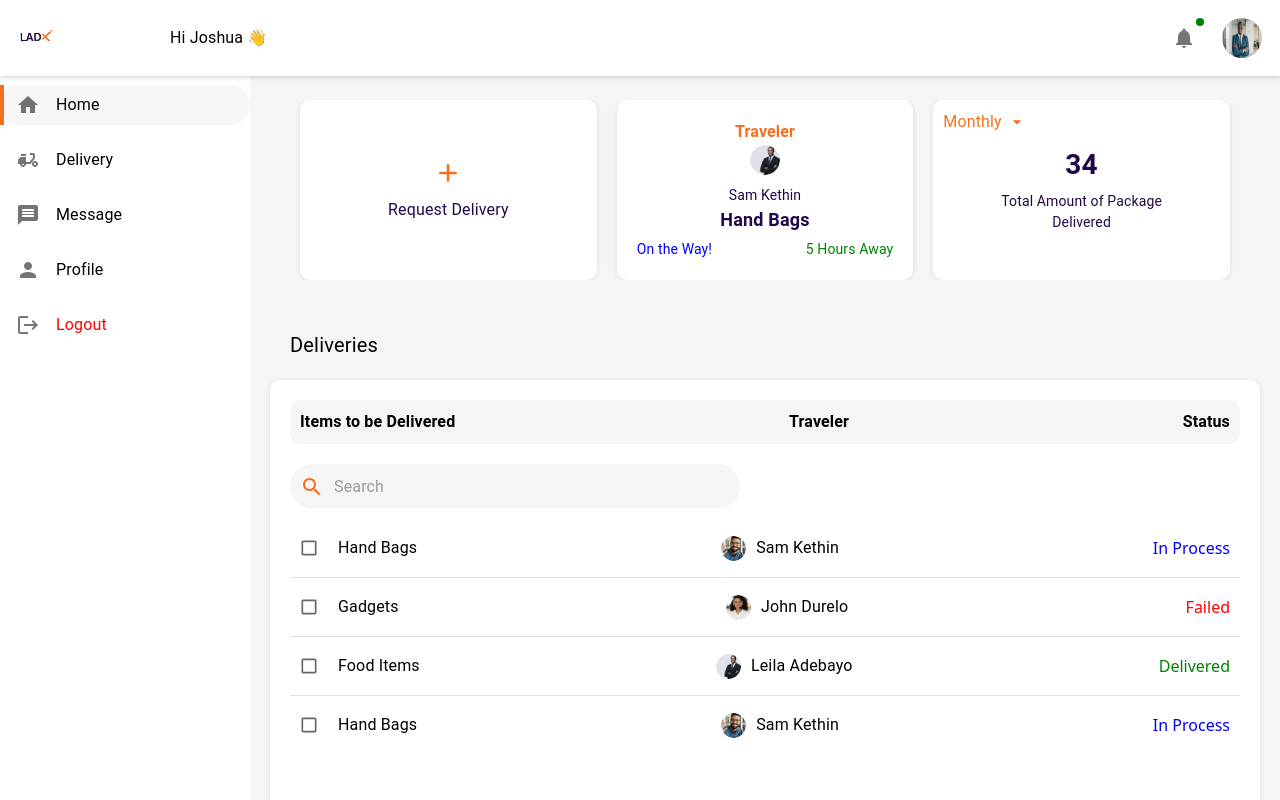
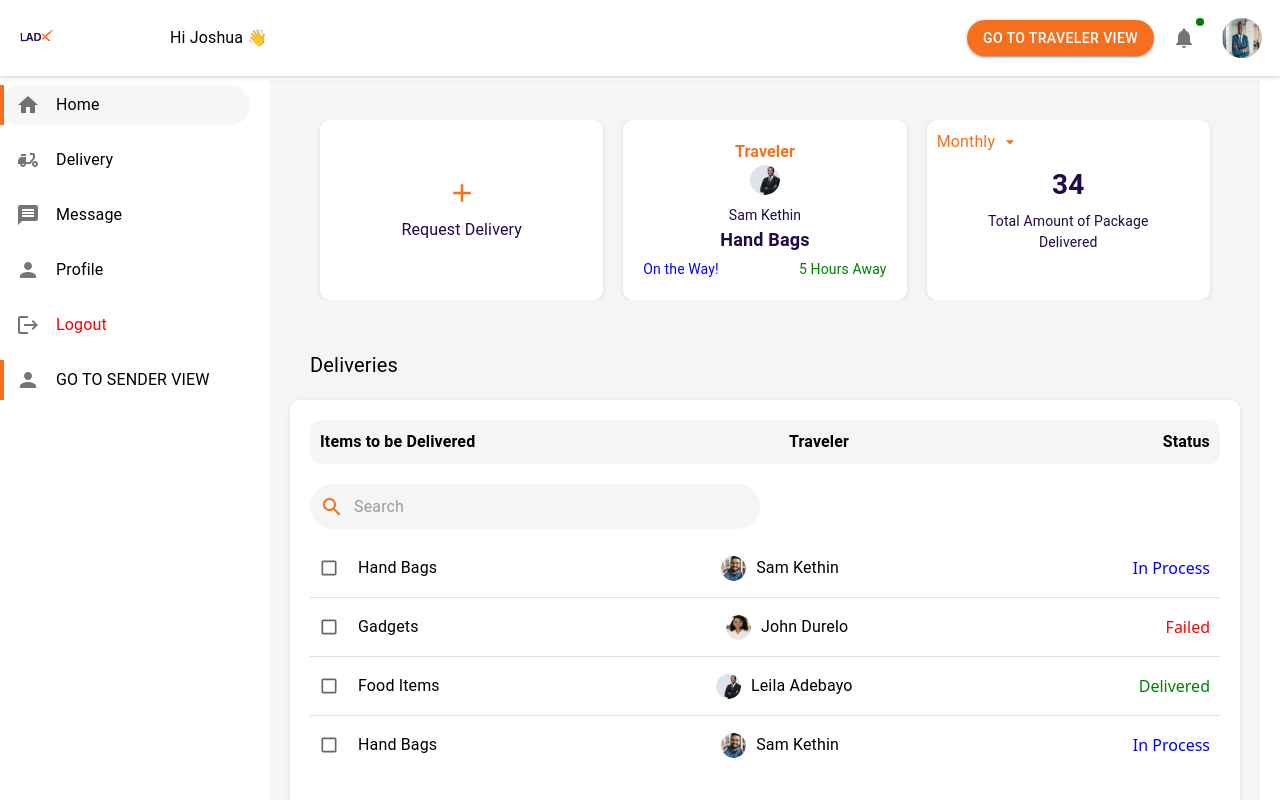
Before and after one commit to DevHoji/Lad-x-Frontend, a React (Vite) app in the folder frontend/: page /home in a window 1280 px wide. Shown: the top 800 px of the page. Built offline with nearby package versions, Linux system fonts and the light colour scheme.

Commit message:
the switch button to sender and travler side is done

```diff
--- a/frontend/src/components/NavSidebar.jsx
+++ b/frontend/src/components/NavSidebar.jsx
@@ -7,6 +7,7 @@ import {
   Typography,
   IconButton,
   useMediaQuery,
+  Button,
   Menu,
   MenuItem,
   Avatar,
@@ -22,23 +23,22 @@ import NotificationsIcon from "@mui/icons-material/Notifications";
 import LADXLogo from "../images/TLOGO.jpeg";
 import profilePic from "../images/Profilebox2.jpeg";
 import test from "../assets/test.jpg";
-// Import your components here
-import Home from './Home'; // adjust the path based on your file structure
-import Delivery from './Delivery'; // adjust the path based on your file structure
-import Message from './Message'; // adjust the path based on your file structure
+import Home from "./Home"; // adjust the path based on your file structure
+import Delivery from "./Delivery"; // adjust the path based on your file structure
+import Message from "./Message"; // adjust the path based on your file structure
 import Profile from "./Profile";
 import AccountSettings from "./AccountSettings";
 import TravelerProfile from "./TravelerProfile";
 import DeliveryTracking from "./DeliveryTraking";
 
-// Sample notification data
 const notifications = [
+  // Sample notification data
   {
     id: 1,
     name: "John Doe",
     message: "Your delivery has been shipped!",
     time: "2 mins ago",
-    avatar: "", // Add profile image URLs here or use placeholders
+    avatar: "",
   },
   {
     id: 2,
@@ -54,13 +54,12 @@ const notifications = [
     time: "1 hour ago",
     avatar: "",
   },
-  // ... other notifications
 ];
 
 const NavSidebar = () => {
   const [selectedIndex, setSelectedIndex] = useState(0);
   const [content, setContent] = useState("Home");
-  const [anchorEl, setAnchorEl] = useState(null); // Anchor for the notifications dropdown
+  const [anchorEl, setAnchorEl] = useState(null);
 
   const isMobile = useMediaQuery("(max-width:600px)");
 
@@ -70,16 +69,23 @@ const NavSidebar = () => {
   };
 
   const handleNotificationsClick = (event) => {
-    setAnchorEl(event.currentTarget); // Open the dropdown menu
+    setAnchorEl(event.currentTarget);
   };
 
   const handleNotificationsClose = () => {
-    setAnchorEl(null); // Close the dropdown menu
+    setAnchorEl(null);
+  };
+
+  const handleGoToSenderView = () => {
+    window.location.href = "/traveler-home"; // Navigate to traveler-home
+  };
+  const handleHomeButtonSClick = () => {
+    navigate("/traveler-home");
+    // alert("Switch to be Sender!"); // Change the alert message
   };
 
   return (
     <Box>
-      {/* Navbar at the top */}
       <Box
         sx={{
           display: "flex",
@@ -88,9 +94,9 @@ const NavSidebar = () => {
           padding: "10px",
           boxShadow: "0 1px 5px rgba(0,0,0,0.2)",
           zIndex: 10,
-          position: "fixed", // Keep navbar fixed
-          width: "100%", // Ensure it spans full width
-          top: 0, // Position at the top
+          position: "fixed",
+          width: "100%",
+          top: 0,
         }}
       >
         <img
@@ -108,11 +114,27 @@ const NavSidebar = () => {
         >
           Hi Joshua 👋
         </Typography>
+        {/* Go to Sender View Button */}
+        <Button
+          variant="contained"
+          color="primary"
+          onClick={handleGoToSenderView}
+          sx={{
+            backgroundColor: "#F66F1E",
+            borderRadius: "20px",
+            "&:hover": {
+              backgroundColor: "#FF5722",
+            },
+          }}
+        >
+          Go to TRAVELER View
+        </Button>
         <IconButton
           sx={{ position: "relative", marginLeft: "10px" }}
           onClick={handleNotificationsClick}
         >
           <NotificationsIcon />
+
           <Box
             sx={{
               position: "absolute",
@@ -125,13 +147,14 @@ const NavSidebar = () => {
             }}
           />
         </IconButton>
+
         <Menu
           anchorEl={anchorEl}
           open={Boolean(anchorEl)}
           onClose={handleNotificationsClose}
           PaperProps={{
             style: {
-              maxHeight: 300, // Set a max height for the dropdown
+              maxHeight: 300,
               width: "300px",
             },
           }}
@@ -168,7 +191,6 @@ const NavSidebar = () => {
       </Box>
 
       <Box sx={{ display: "flex", flexDirection: "column" }}>
-        {/* Sidebar under the Navbar */}
         <Box sx={{ display: "flex", flexDirection: "row" }}>
           <Box
             sx={{
@@ -176,9 +198,9 @@ const NavSidebar = () => {
               backgroundColor: "#FFF",
               paddingTop: "15px",
               position: "fixed",
-              top: "60px", // Adjust to position below the fixed navbar
-              height: "calc(100vh - 60px)", // Adjust height to take full viewport height minus the navbar
-              marginTop: "10px", // Optional: Add margin-top to separate from navbar
+              top: "60px",
+              height: "calc(100vh - 60px)",
+              marginTop: "10px",
             }}
           >
             <List sx={{ padding: 0 }}>
@@ -193,11 +215,10 @@ const NavSidebar = () => {
                     borderRadius: "20px",
                     cursor: "pointer",
                     backgroundColor:
-                      selectedIndex === index ? "#F6F6F6" : "transparent", // Change background color when selected
-                    "&:hover": { backgroundColor: "#F6F6F6" }, // Keep hover effect for other items
+                      selectedIndex === index ? "#F6F6F6" : "transparent",
+                    "&:hover": { backgroundColor: "#F6F6F6" },
                   }}
                 >
-                  {/* Orange Line Indicator */}
                   <Box
                     sx={{
                       position: "absolute",
@@ -235,8 +256,8 @@ const NavSidebar = () => {
                   borderRadius: "20px",
                   cursor: "pointer",
                   backgroundColor:
-                    selectedIndex === 4 ? "#F6F6F6" : "transparent", // Change background color when selected
-                  "&:hover": { backgroundColor: "#F6F6F6" }, // Keep hover effect for Logout
+                    selectedIndex === 4 ? "#F6F6F6" : "transparent",
+                  "&:hover": { backgroundColor: "#F6F6F6" },
                 }}
               >
                 <Box
@@ -260,30 +281,58 @@ const NavSidebar = () => {
                   </Typography>
                 )}
               </ListItem>
+
+              {/* New Button for Sender View */}
+              <ListItem
+                button
+                onClick={handleGoToSenderView}
+                sx={{
+                  marginBottom: "15px",
+                  borderRadius: "20px",
+                  cursor: "pointer",
+                  backgroundColor: "transparent",
+                  "&:hover": { backgroundColor: "#F6F6F6" },
+                }}
+              >
+                <Box
+                  sx={{
+                    position: "absolute",
+                    left: 0,
+                    top: "50%",
+                    transform: "translateY(-50%)",
+                    width: "4px",
+                    height: "100%",
+                    backgroundColor: "#F66F1E",
+                    transition: "width 0.3s",
+                  }}
+                />
+                <ListItemIcon sx={{ minWidth: "40px" }}>
+                  <PersonIcon /> {/* Use a relevant icon for sender view */}
+                </ListItemIcon>
+                {!isMobile && (
+                  <Typography sx={{ fontWeight: "normal" }}>
+                    GO TO SENDER VIEW
+                  </Typography>
+                )}
+              </ListItem>
             </List>
           </Box>
 
-          {/* Main Content Area */}
           <Box
             sx={{
               flexGrow: 1,
               marginLeft: isMobile ? "60px" : "250px",
             }}
           >
-            {/* Render components based on the selected content */}
-            {content === "Home" && <Home />}
-            {content === "Delivery" && <Delivery setContent={setContent} />}
-            {content === "Message" && <Message />}
-            {content === "TravlerProfile" && <TravelerProfile />}
-            {content === "Profile" && <Profile setContent={setContent} />}
-            {content === "AccountSettings" && (
-              <AccountSettings setContent={setContent} />
-            )}
-
-            {content === "DeliveryTracking" && (
-              <DeliveryTracking setContent={setContent} />
-            )}
-            {/* Add any additional components if necessary */}
+            <Box sx={{ padding: "20px" }}>
+              {content === "Home" && <Home />}
+              {content === "Delivery" && <Delivery />}
+              {content === "Message" && <Message />}
+              {content === "Profile" && <Profile />}
+              {content === "AccountSettings" && <AccountSettings />}
+              {content === "TravelerProfile" && <TravelerProfile />}
+              {content === "DeliveryTracking" && <DeliveryTracking />}
+            </Box>
           </Box>
         </Box>
       </Box>
--- a/frontend/src/components/TravelerLayOut.jsx
+++ b/frontend/src/components/TravelerLayOut.jsx
@@ -1,4 +1,4 @@
-import React from "react";
+import React, { useState } from "react";
 import {
   AppBar,
   Toolbar,
@@ -12,20 +12,58 @@ import {
   Avatar,
   Divider,
   Box,
+  Button,
+  Popover,
 } from "@mui/material";
-import { NavLink } from "react-router-dom"; // Import NavLink for navigation
+import { NavLink, useNavigate } from "react-router-dom";
 import HomeIcon from "@mui/icons-material/Home";
 import LocalShippingIcon from "@mui/icons-material/LocalShipping";
 import MessageIcon from "@mui/icons-material/Message";
 import PersonIcon from "@mui/icons-material/Person";
 import ExitToAppIcon from "@mui/icons-material/ExitToApp";
 import NotificationsIcon from "@mui/icons-material/Notifications";
+import test from "../assets/ola.jpg";
+import profilePic from "../images/Profilebox2.jpeg";
+import Home from "./Home";
+
+// Sample notification data
+const notificationsData = [
+  {
+    id: 1,
+    name: "John Doe",
+    deliveryStatus: "Order Shipped",
+    time: "2 hours ago",
+    profileImg: profilePic,
+  },
+  {
+    id: 2,
+    name: "Jane Smith",
+    deliveryStatus: "Order Delivered",
+    time: "1 hour ago",
+    profileImg: test,
+  },
+];
 
 const TravelerLayout = ({ children }) => {
-  const notifications = [
-    { id: 1, name: "John Doe", deliveryStatus: "Order Shipped" },
-    { id: 2, name: "Jane Smith", deliveryStatus: "Order Delivered" },
-  ];
+  const [anchorEl, setAnchorEl] = useState(null);
+  const navigate = useNavigate();
+
+  // Handle button click
+  const handleHomeButtonClick = () => {
+    navigate("/home");
+  };
+
+  // Handle notification icon click
+  const handleNotificationClick = (event) => {
+    setAnchorEl(event.currentTarget);
+  };
+
+  // Handle popover close
+  const handlePopoverClose = () => {
+    setAnchorEl(null);
+  };
+
+  const open = Boolean(anchorEl);
 
   return (
     <Box sx={{ display: "flex", height: "100vh" }}>
@@ -135,23 +173,68 @@ const TravelerLayout = ({ children }) => {
             <Box sx={{ flexGrow: 1, fontWeight: "bold", color: "#000" }}>
               Welcome OLA!
             </Box>
+            {/* Descriptive button to navigate to home view */}
+            <Button
+              variant="contained"
+              color="primary"
+              onClick={handleHomeButtonClick}
+              sx={{
+                marginLeft: 2,
+                backgroundColor: "#F66F1E", // Amazing background color
+                borderRadius: "20px", // Rounded shape
+                "&:hover": {
+                  backgroundColor: "#FF5722", // Darker color on hover
+                },
+              }}
+            >
+              Go to Sender View
+            </Button>
             <IconButton
               size="large"
               aria-label="show notifications"
               color="inherit"
-              onClick={() => {
-                alert(JSON.stringify(notifications, null, 2)); // Placeholder for real notification popup
-              }}
+              onClick={handleNotificationClick}
             >
-              <Badge badgeContent={notifications.length} color="error">
-                <NotificationsIcon />
+              <Badge badgeContent={notificationsData.length} color="error">
+                <NotificationsIcon sx={{ color: "black" }} />
               </Badge>
             </IconButton>
             <IconButton sx={{ ml: 2 }}>
-              <Avatar alt="Profile Image" src="/profile.jpg" />
+              <Avatar alt="Profile Image" src={test} />
             </IconButton>
           </Toolbar>
         </AppBar>
+
+        {/* Notification Popover */}
+        <Popover
+          open={open}
+          anchorEl={anchorEl}
+          onClose={handlePopoverClose}
+          anchorOrigin={{
+            vertical: "bottom",
+            horizontal: "center",
+          }}
+          transformOrigin={{
+            vertical: "top",
+            horizontal: "center",
+          }}
+        >
+          <Box sx={{ p: 2, maxWidth: 300 }}>
+            <List>
+              {notificationsData.map((notification) => (
+                <ListItem key={notification.id}>
+                  <ListItemIcon>
+                    <Avatar src={notification.profileImg} />
+                  </ListItemIcon>
+                  <ListItemText
+                    primary={notification.name}
+                    secondary={`${notification.deliveryStatus} - ${notification.time}`}
+                  />
+                </ListItem>
+              ))}
+            </List>
+          </Box>
+        </Popover>
 
         {/* Content Goes Here */}
         <Box sx={{ p: 2 }}>{children}</Box>
```
